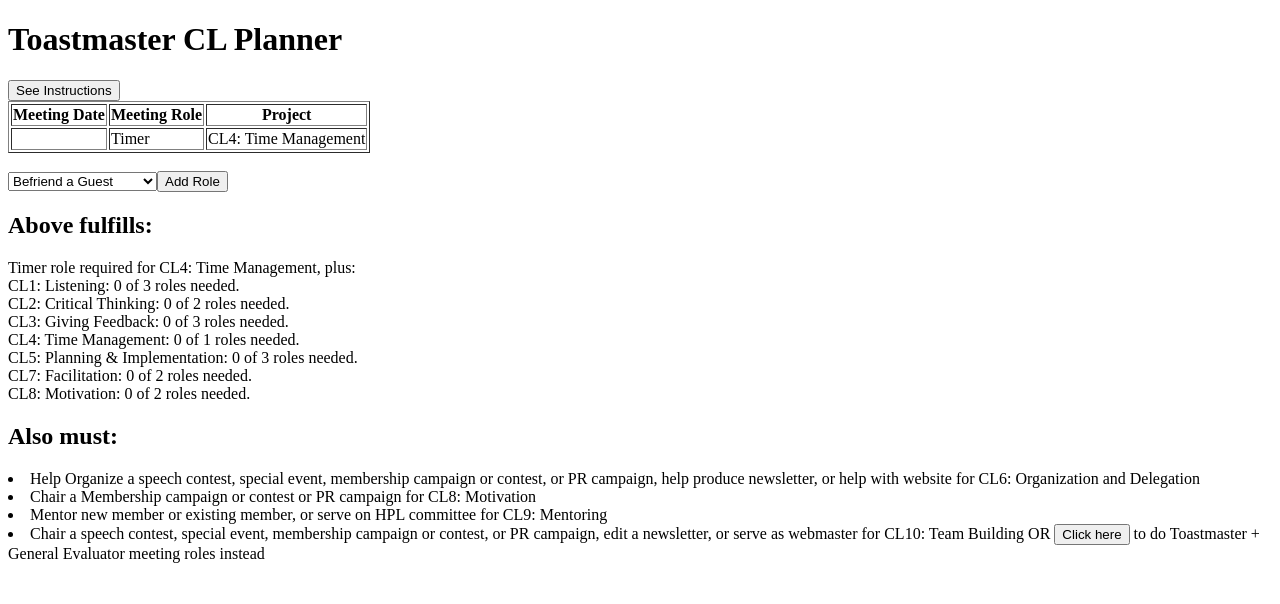
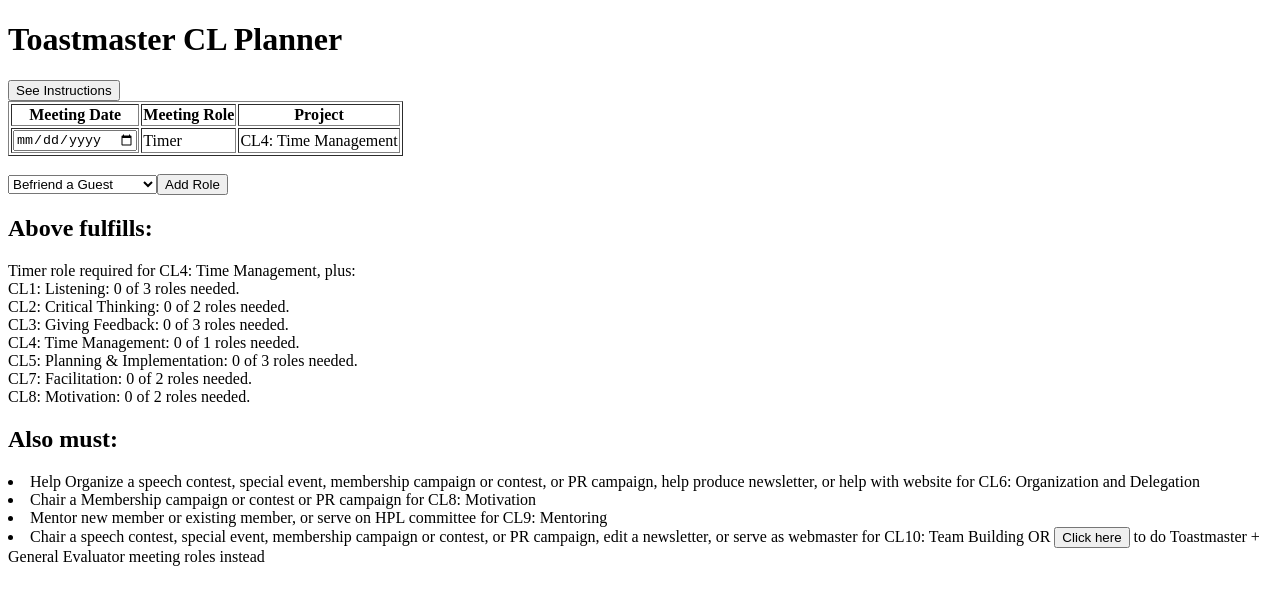
Before and after one commit to JCake/ToastmastersCLPlannerAngular4, an Angular app: page / in a window 1280 px wide. Shown: the top 604 px of the page. Built offline with nearby package versions, Linux system fonts and the light colour scheme.

Commit message:
Adding date picker for meeting date column

```diff
--- a/src/app/app.component.html
+++ b/src/app/app.component.html
@@ -17,7 +17,7 @@
     </thead>
     <tbody>
         <tr *ngFor="let plannedRole of plannedRoles">
-            <td></td>
+            <td><input type="date" /></td>
             <td>{{plannedRole.role}}</td>
             <td>{{plannedRole.project}}</td>
         </tr>
```
Also changed, not shown: 5 other files (tests, documents, lock files or other folders).
